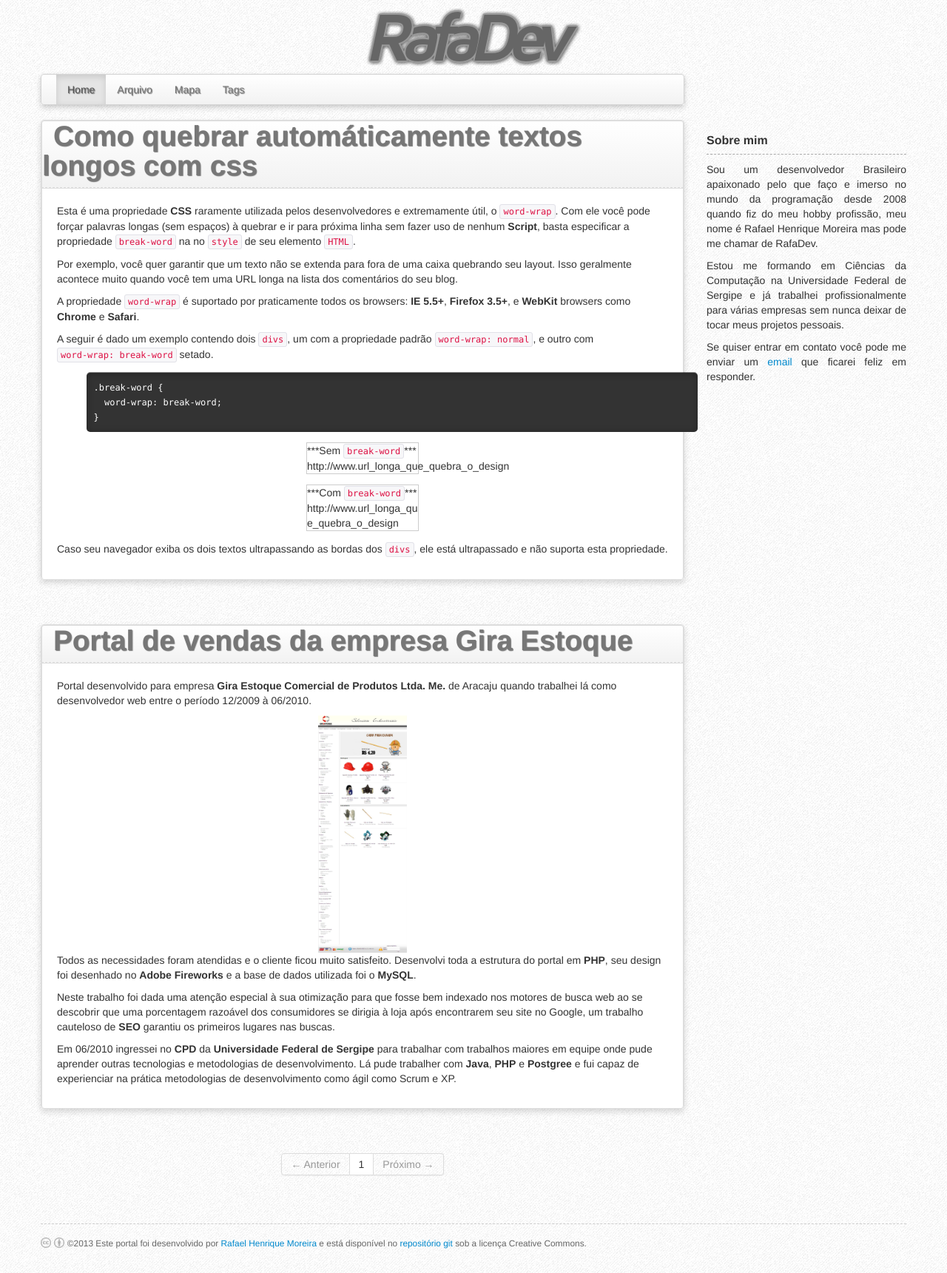
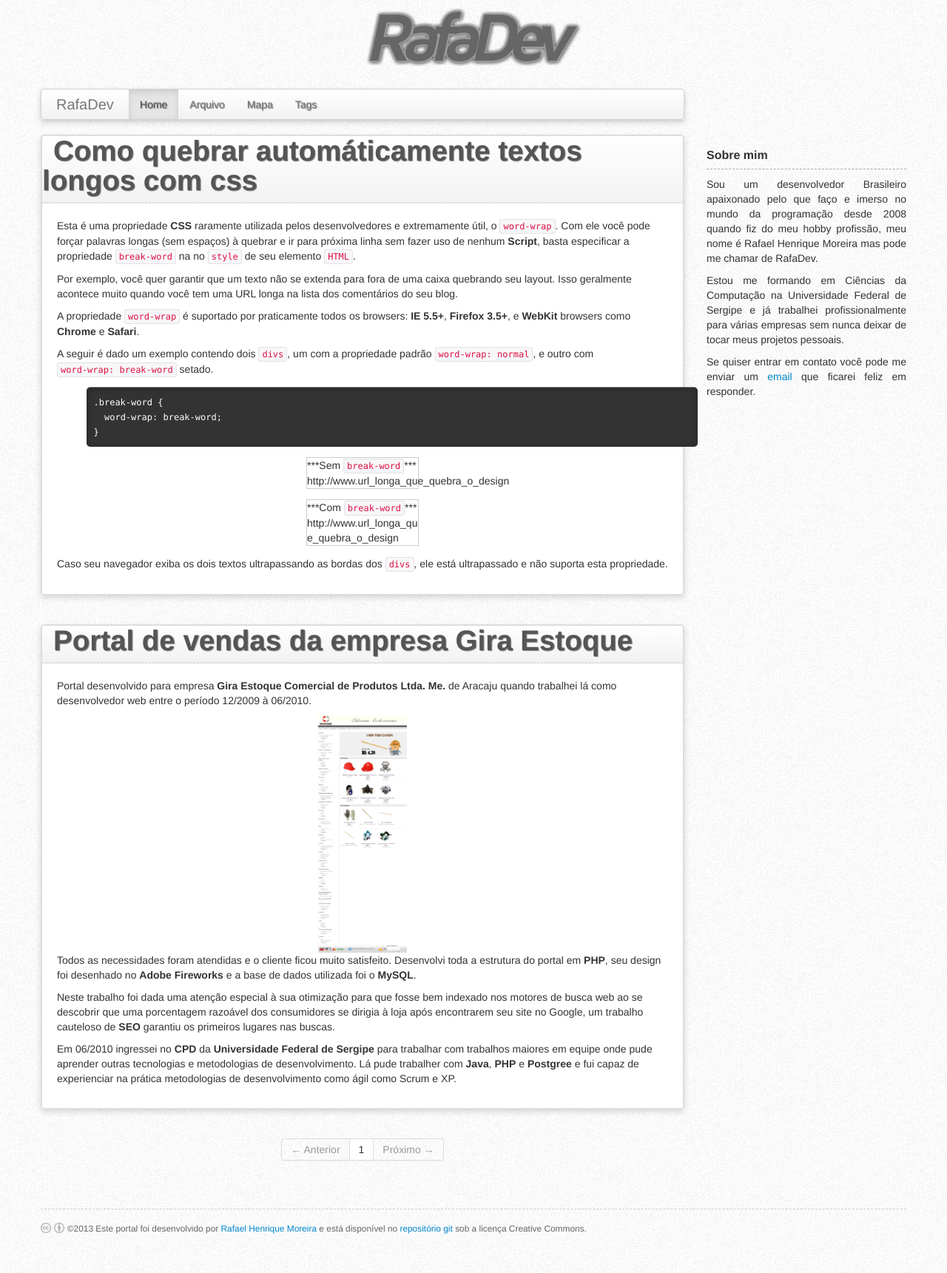
Before and after one commit to rafadev7/RafaDev.com, a Jekyll site: the page built from index.html, in a window 1280 px wide. Shown: the whole page at 74% size. Built offline with Jekyll 4.4.1, drawn with Linux system fonts in a browser that asks for light colours; the list of posts is cut into pages by our own code.

Commit message:
Changing header layout

```diff
--- a/_includes/header.html
+++ b/_includes/header.html
@@ -7,9 +7,10 @@
 
 <div class="row">
 <div class="span9">
-<div class="navbar">
+<nav class="navbar">
   <div class="navbar-inner">
-    <nav>
+    <a class="brand .visible-phone" href="{{ site.baseurl }}">{{ site.title }}</a>
+
     <ul class="nav">
       {% assign page_url = page.url | remove:'index.html' %}
       {% if page_url == site.baseurl %}
@@ -28,9 +29,8 @@
         {% endif %}
       {% endfor %}
     </ul>
+  </div>
 </nav>
 </div>
 </div>
-</div>
-</div>
 </header>
--- a/css/style.css
+++ b/css/style.css
@@ -8,14 +8,9 @@
   text-align: center;
 }
 
-@media (max-width: 767px){
-  .logo {
-    display:none;
-  }
-}
-
 /* ----- NAVBAR ----- */
 .navbar {
+  margin-top: 20px;
   -webkit-box-shadow: 0 4px 8px rgba(0,0,0,.15);
   -moz-box-shadow: 0 4px 8px rgba(0,0,0,.15);
   box-shadow: 0 4px 8px rgba(0,0,0,.15);
@@ -50,7 +45,7 @@ text-shadow: 0px 1px 0px #fff;
 
 
 .post {
-  margin-bottom: 60px;
+  margin-bottom: 40px;
   border: 1px solid #ddd;
   -webkit-border-radius: 4px 4px 4px 4px;
      -moz-border-radius: 4px 4px 4px 4px;
@@ -73,13 +68,13 @@ text-shadow: 0px 1px 0px #fff;
 
 /* Page header tweaks */
 .page-header {
+  color: #555;
   border: 1px solid #ddd;
   border-bottom: 1px dashed #ddd;
   margin: 0;
   -webkit-border-radius: 4px 4px 0 0;
-  -moz-border-radius: 4px 4px 0 0;
-  border-radius: 4px 4px 0 0;
-
+     -moz-border-radius: 4px 4px 0 0;
+          border-radius: 4px 4px 0 0;
 
   background-color: #fafafa;
   background-image: -moz-linear-gradient(top,#fff,#f2f2f2);
@@ -93,15 +88,14 @@ text-shadow: 0px 1px 0px #fff;
 
 
 .page-header a {
-  color: #555;
+  color: #777;
   text-shadow: 1px 1px 1px rgba(0,0,0,0.5);
   float: none;
   padding: 10px 15px 10px;
-  color: #777;
   text-decoration: none;
 }
 
-.page-header a:hover {
+.page-header a {
   color: #555;
 }
 
```
Lines whose indentation alone changed are shown as unchanged.
